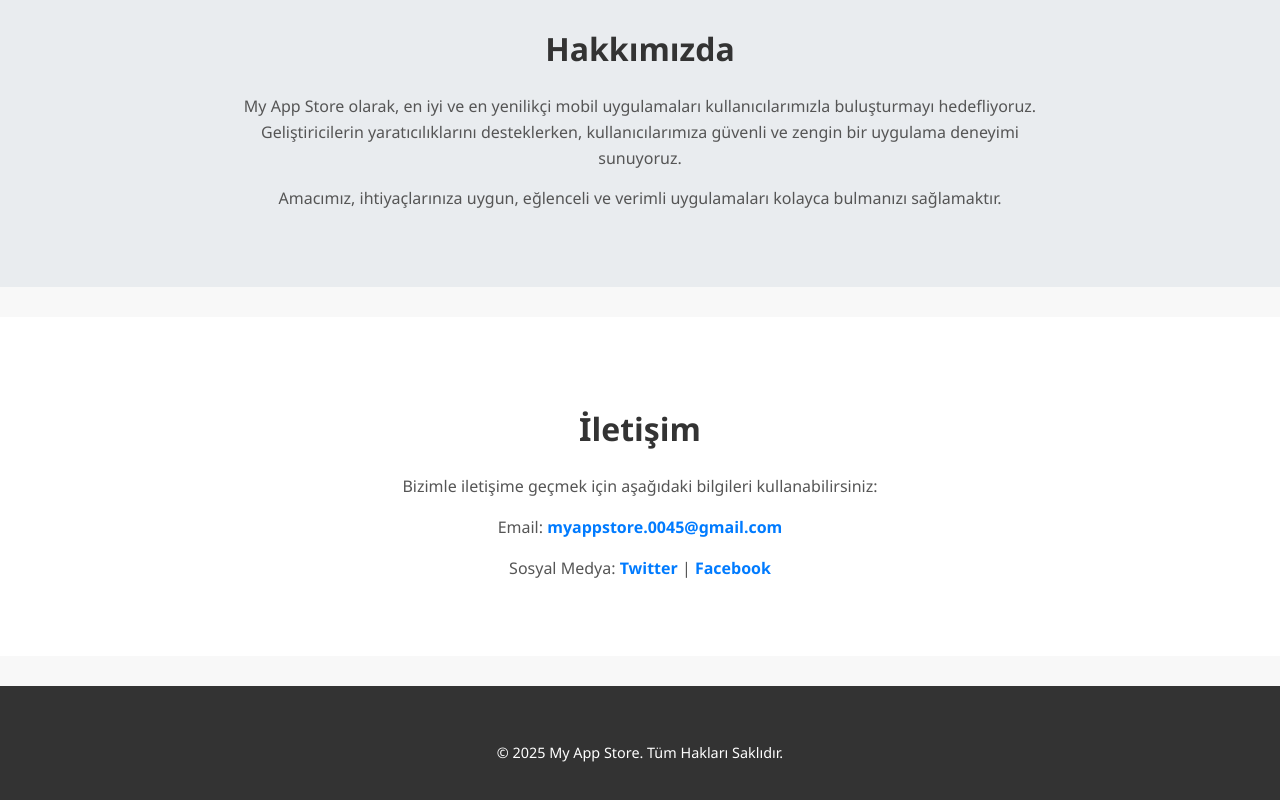
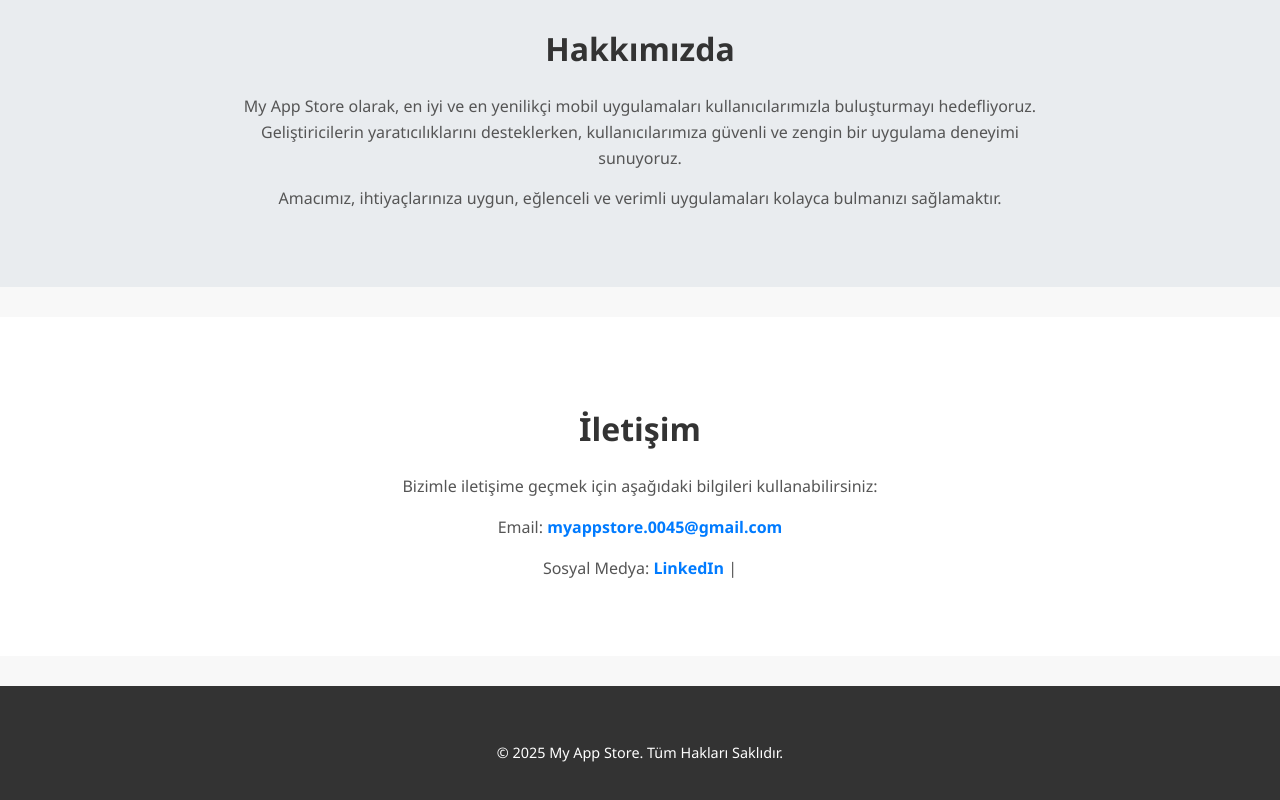
Before and after one commit to MyAppStore0045/myappstore0045.github.io, a plain HTML site: page index.html in a window 1280 px wide. Shown: the part 1155-1955 px from the top of the page. Drawn offline with Linux system fonts and the light colour scheme.

Commit message:
Update index.html

```diff
--- a/index.html
+++ b/index.html
@@ -275,7 +275,7 @@
                 <h2>İletişim</h2>
                 <p>Bizimle iletişime geçmek için aşağıdaki bilgileri kullanabilirsiniz:</p>
                 <p>Email: <a href="mailto:myappstore.0045@gmail.com">myappstore.0045@gmail.com</a></p>
-                <p>Sosyal Medya: <a href="https://twitter.com/myappstore" target="_blank">Twitter</a> | <a href="https://facebook.com/myappstore" target="_blank">Facebook</a></p>
+                <p>Sosyal Medya: <a href="https://www.linkedin.com/in/my-appstore-32a053371?trk=contact-info" target="_blank">LinkedIn</a> |
             </div>
         </section>
     </main>
```
